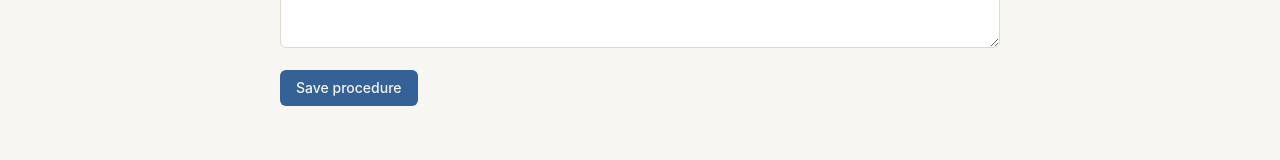
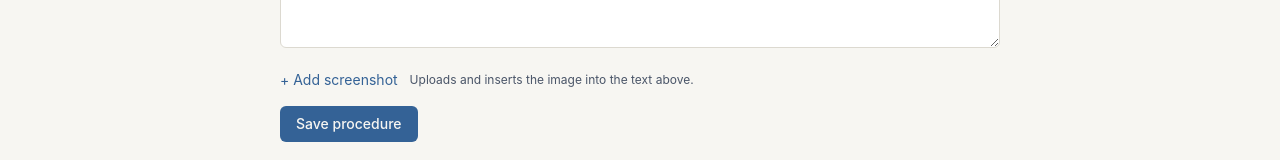
Before and after one commit to dmeleam/prewitt, a Next.js app: page /procedures/new in a window 1280 px wide. Shown: the part 746-906 px from the top of the page. Built offline with nearby package versions, Linux system fonts and the light colour scheme; no server answers; the database is empty.

Commit message:
Add screenshot upload to new procedure form

```diff
--- a/app/procedures/new/page.tsx
+++ b/app/procedures/new/page.tsx
@@ -13,24 +13,37 @@ export default function NewProcedurePage() {
   const [categoryId, setCategoryId] = useState("");
   const [categories, setCategories] = useState<Category[]>([]);
   const [saving, setSaving] = useState(false);
+  const [uploading, setUploading] = useState(false);
   const router = useRouter();
 
   useEffect(() => {
     const supabase = createClient();
-    supabase
-      .from("categories")
-      .select("id, name")
-      .order("name")
-      .then(({ data }) => setCategories(data ?? []));
+    supabase.from("categories").select("id, name").order("name").then(({ data }) => setCategories(data ?? []));
   }, []);
+
+  async function handleImageUpload(e: React.ChangeEvent<HTMLInputElement>) {
+    const file = e.target.files?.[0];
+    if (!file) return;
+    setUploading(true);
+    const supabase = createClient();
+    const path = `new/${Date.now()}-${file.name}`;
+    const { error: uploadError } = await supabase.storage.from("procedure-images").upload(path, file);
+    if (uploadError) {
+      alert("Upload failed: " + uploadError.message);
+      setUploading(false);
+      return;
+    }
+    const { data } = supabase.storage.from("procedure-images").getPublicUrl(path);
+    setContent((prev) => prev + `\n\n![Screenshot](${data.publicUrl})\n`);
+    setUploading(false);
+    e.target.value = "";
+  }
 
   async function handleSubmit(e: React.FormEvent) {
     e.preventDefault();
     setSaving(true);
     const supabase = createClient();
-    const {
-      data: { user },
-    } = await supabase.auth.getUser();
+    const { data: { user } } = await supabase.auth.getUser();
 
     const { data, error } = await supabase
       .from("procedures")
@@ -52,72 +65,43 @@ export default function NewProcedurePage() {
 
   return (
     <div>
-      <h1 className="font-display text-2xl font-semibold text-ink mb-6">
-        Add a procedure
-      </h1>
+      <h1 className="font-display text-2xl font-semibold text-ink mb-6">Add a procedure</h1>
       <form onSubmit={handleSubmit} className="space-y-4">
         <div>
           <label className="block text-sm text-ink-soft mb-1">Title</label>
-          <input
-            required
-            value={title}
-            onChange={(e) => setTitle(e.target.value)}
-            placeholder="e.g. 30 day notice of cancellation"
-            className="w-full border border-line rounded px-3 py-2 text-sm bg-white"
-          />
+          <input required value={title} onChange={(e) => setTitle(e.target.value)} placeholder="e.g. 30 day notice of cancellation" className="w-full border border-line rounded px-3 py-2 text-sm bg-white" />
         </div>
 
         <div>
           <label className="block text-sm text-ink-soft mb-1">Category</label>
-          <select
-            value={categoryId}
-            onChange={(e) => setCategoryId(e.target.value)}
-            className="w-full border border-line rounded px-3 py-2 text-sm bg-white"
-          >
+          <select value={categoryId} onChange={(e) => setCategoryId(e.target.value)} className="w-full border border-line rounded px-3 py-2 text-sm bg-white">
             <option value="">No category</option>
             {categories.map((c) => (
-              <option key={c.id} value={c.id}>
-                {c.name}
-              </option>
+              <option key={c.id} value={c.id}>{c.name}</option>
             ))}
           </select>
         </div>
 
         <div>
-          <label className="block text-sm text-ink-soft mb-1">
-            Alternate search terms
-          </label>
-          <input
-            value={akaTerms}
-            onChange={(e) => setAkaTerms(e.target.value)}
-            placeholder="e.g. NOC, non-renewal, cancellation letter"
-            className="w-full border border-line rounded px-3 py-2 text-sm bg-white"
-          />
-          <p className="text-xs text-ink-soft mt-1">
-            Other words a coworker might search for instead of the title.
-          </p>
+          <label className="block text-sm text-ink-soft mb-1">Alternate search terms</label>
+          <input value={akaTerms} onChange={(e) => setAkaTerms(e.target.value)} placeholder="e.g. NOC, non-renewal, cancellation letter" className="w-full border border-line rounded px-3 py-2 text-sm bg-white" />
+          <p className="text-xs text-ink-soft mt-1">Other words a coworker might search for instead of the title.</p>
         </div>
 
         <div>
-          <label className="block text-sm text-ink-soft mb-1">
-            Procedure
-          </label>
-          <textarea
-            required
-            rows={14}
-            value={content}
-            onChange={(e) => setContent(e.target.value)}
-            className="w-full border border-line rounded p-4 text-sm bg-white leading-relaxed"
-          />
+          <label className="block text-sm text-ink-soft mb-1">Procedure</label>
+          <textarea required rows={14} value={content} onChange={(e) => setContent(e.target.value)} className="w-full border border-line rounded p-4 text-sm bg-white leading-relaxed" />
         </div>
 
-        <button
-          type="submit"
-          disabled={saving}
-          className="bg-accent text-paper rounded px-4 py-2 text-sm font-medium hover:opacity-90 disabled:opacity-50"
-        >
-          {saving ? "Saving..." : "Save procedure"}
-        </button>
+        <div className="flex items-center gap-3">
+          <label className="text-sm text-accent hover:underline cursor-pointer">
+            {uploading ? "Uploading..." : "+ Add screenshot"}
+            <input type="file" accept="image/*" onChange={handleImageUpload} disabled={uploading} className="hidden" />
+          </label>
+          <span className="text-xs text-ink-soft">Uploads and inserts the image into the text above.</span>
+        </div>
+
+        <button type="submit" disabled={saving} className="bg-accent text-paper rounded px-4 py-2 text-sm font-medium hover:opacity-90 disabled:opacity-50">{saving ? "Saving..." : "Save procedure"}</button>
       </form>
     </div>
   );
```
